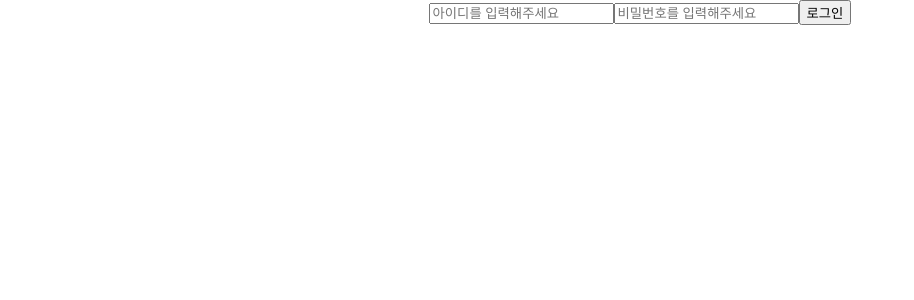
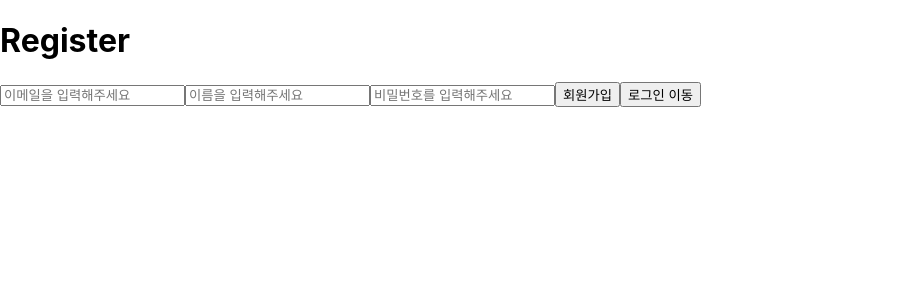
Before and after one commit to Humax-tut/jjsong2, a React (Create React App) app: page /register in a window 1280 px wide. Shown: the top 300 px of the page, without its empty margins (0-914 px from the left). Built offline with nearby package versions, Linux system fonts and the light colour scheme.

Commit message:
210511. Register, Link

```diff
--- a/package.json
+++ b/package.json
@@ -12,6 +12,7 @@
     "react-dom": "^17.0.2",
     "react-router-dom": "^5.2.0",
     "react-scripts": "4.0.3",
+    "routes": "^2.1.0",
     "user-context": "^1.0.14",
     "web-vitals": "^1.0.1"
   },
--- a/src/App.js
+++ b/src/App.js
@@ -1,12 +1,12 @@
 import './App.css';
-import Login from './pages/login'
+import Routes from './routes';
 
-function App() {
+const App = () => {
   return (
-    <div className="App">
-      <Login/>
+    <div>
+      <Routes />
     </div>
-  );
+  )
 }
 
 export default App;
--- a/src/pages/login.js
+++ b/src/pages/login.js
@@ -31,18 +31,19 @@ function Login() {
     const onSubmitAccount = async () => {
         try {
             const user = await fetchLogin(account);
-            console.log(user);
             //성공하면 해당 user 아이디 패스워드값 셋팅
             setUser(user);
             //성공하면 해당 url로 이동(main페이지로)
-            alert('hi');
-            //history.replace("/");
+            history.replace("/main");
         } catch (error) {
-
             //실패하면 throw new Error("") 값 출력
             window.alert(error);
         }
     };
+
+    const goToRegister = () => {
+        history.replace("/register");
+    }
     return (
         <div>
             <input
@@ -59,6 +60,7 @@ function Login() {
                 onChange={onChangeAccount}
             />
             <button onClick={onSubmitAccount}>로그인</button>
+            <button onClick={goToRegister}>회원가입</button>
         </div>
     );
 }
--- /dev/null
+++ b/src/pages/main.js
@@ -0,0 +1,9 @@
+function Main() {
+  return (
+    <div>
+        <h1>Main 화면</h1>
+    </div>
+  );
+}
+
+export default Main;
--- /dev/null
+++ b/src/pages/register.js
@@ -0,0 +1,71 @@
+import React, { useState } from "react";
+import { fetchRegister } from "./service";
+import { useHistory } from "react-router-dom";
+
+function Register() {
+
+  const history = useHistory();
+
+  //input에서 입력한 아이디와 비밀번호 정보를 담기위한 state
+  const [account, setAccount] = useState({
+      email: "",
+      userName: "",
+      password: ""
+  });
+
+  //input에 입력하면 자동적으로 account state값 변경
+  const onChangeAccount = (e) => {
+      //...을 이용하여 account의 복사본을 만들고
+      //input에 지정한 네임 속성에 해당 value 값을 넣어 오버라이딩!
+      //console.log(account)를 찍어보고 입력한 값들이 account에 출력되면 성공!!
+      setAccount({
+          ...account,
+          [e.target.name]: e.target.value,
+      });
+  };
+
+  //동기식으로 로그인정보를 통신하여 출력
+  const onSubmitAccount = async () => {
+      try {
+          const user = await fetchRegister(account);
+
+          //성공하면 해당 url로 이동(main페이지로)
+      } catch (error) {
+          //실패하면 throw new Error("") 값 출력
+          window.alert(error);
+      }
+  };
+
+  const goToLogin = () => {
+    history.replace("/login");
+}
+
+  return (
+    <div>
+      <h1>Register</h1>
+      <input
+        id="EMail"
+        name="email"
+        placeholder="이메일을 입력해주세요"
+        onChange={onChangeAccount}
+      />
+      <input
+        id="userName"
+        name="userName"
+        placeholder="이름을 입력해주세요"
+        onChange={onChangeAccount}
+      />
+      <input
+        id="password"
+        name="password"
+        type="password"
+        placeholder="비밀번호를 입력해주세요"
+        onChange={onChangeAccount}
+      />
+      <button onClick={onSubmitAccount}>회원가입</button>
+      <button onClick={goToLogin}>로그인 이동</button>
+    </div>
+  );
+}
+
+export default Register;
--- a/src/pages/service.js
+++ b/src/pages/service.js
@@ -1,3 +1,5 @@
+import { isCompositeComponent } from "react-dom/test-utils";
+
 //동기식 방식 ( async await 사용!!!!!)
 export const fetchLogin = async ({ id, password }) => {
   const response = await fetch("http://localhost:4000/Users");
@@ -22,3 +24,33 @@ export const fetchLogin = async ({ id, password }) => {
   //서버 통신이 안이루어졌을떄
   throw new Error("서버 통신이 원할하지 않습니다.");
 };
+
+export const fetchRegister = async ({ email, userName, password }) => {
+  const response = await fetch("http://localhost:4000/Users");
+
+  if (response.ok) {
+    //서버통신이 성공적으로 이루어지면 users에 json값 대입
+    const users = await response.json();
+
+    //이메일 중복체크
+    const user = users.find((user) => user.EMail === email);
+    const arr = [];
+    users.map((user) => {
+      arr.push(user.UserID);
+    });
+    let maxId = Math.max(...arr) + 1;
+
+    //이메일 중복된 사람 있으면 알림창 생성
+    if (user) {
+      throw new Error("이미 가입된 회원입니다. 다른 이메일을 입력해주세요.");
+    }
+    //중복 없으면 insert
+
+    //모든게 일치하면 그 user 정보 return -> 이 return값이 form 컴포넌트 내 fetchLogin 함수 값으로 출력되는것
+    //form 컴포넌트에서 setUser값에 넣어야함
+    return user;
+  }
+
+  //서버 통신이 안이루어졌을떄
+  throw new Error("서버 통신이 원할하지 않습니다.");
+};
--- a/src/routes.js
+++ b/src/routes.js
@@ -0,0 +1,13 @@
+import Login from './pages/login';
+import Register from './pages/register';
+import Main from './pages/main';
+import { BrowserRouter as Router, Route } from 'react-router-dom';
+
+export default () => (
+    <Router>
+      <Route path="/register" component={Register} />
+      <Route path="/main" component={Main} />
+      <Route path="/login" component={Login} />
+      <Route exact path="/" component={Login} />
+    </Router>
+  )
```
Also changed, not shown: 2 other files (tests, documents, lock files or other folders). Lines whose indentation alone changed are shown as unchanged.
